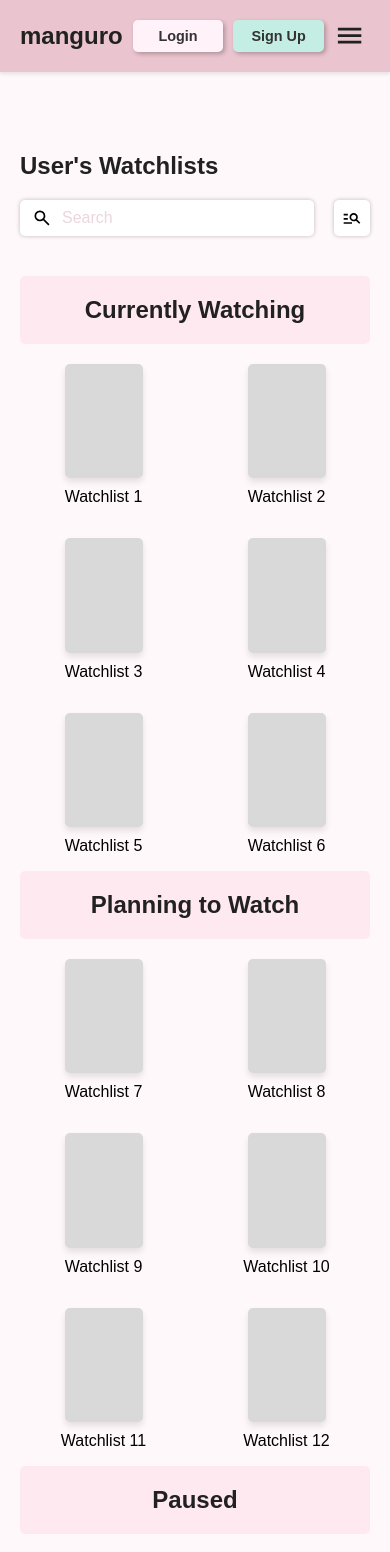
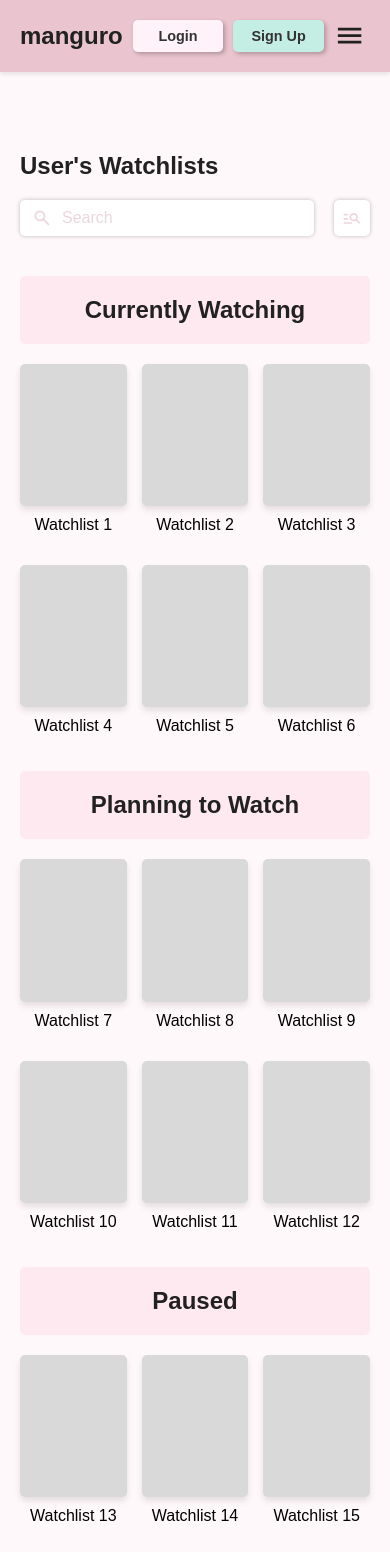
Before and after one commit to Tathkage/manguro, a Next.js app in the folder frontend/: page /user-watchlists in a window 390 px wide. Shown: the top 1552 px of the page. Built offline with nearby package versions, Linux system fonts and the light colour scheme.

Commit message:
Updated User Watchlists & Carousel Component
User watchlists is more accessible and responsive. Each page's carousel was changed to a grid instead of flex, to accommodate for styling changes to the item component.

```diff
--- a/frontend/src/app/user-watchlists/page.tsx
+++ b/frontend/src/app/user-watchlists/page.tsx
@@ -8,126 +8,112 @@ import Item from '../../components/item'; // Adjust the path based on your proje
 
 export default function UserWatchlists() {
   // Sample data for each watchlist section
-  const currentlyWatchingItems = [
+  const watchlists = [
+    {
+      id: 'currently-watching-heading',
+      title: 'Currently Watching',
+      items: [
         { name: 'Watchlist 1', link: '/specific-watchlist/1' },
         { name: 'Watchlist 2', link: '/specific-watchlist/2' },
         { name: 'Watchlist 3', link: '/specific-watchlist/3' },
         { name: 'Watchlist 4', link: '/specific-watchlist/4' },
         { name: 'Watchlist 5', link: '/specific-watchlist/5' },
         { name: 'Watchlist 6', link: '/specific-watchlist/6' },
-  ];
-
-  const planningToWatchItems = [
+      ],
+    },
+    {
+      id: 'planning-to-watch-heading',
+      title: 'Planning to Watch',
+      items: [
         { name: 'Watchlist 7', link: '/specific-watchlist/7' },
         { name: 'Watchlist 8', link: '/specific-watchlist/8' },
         { name: 'Watchlist 9', link: '/specific-watchlist/9' },
         { name: 'Watchlist 10', link: '/specific-watchlist/10' },
         { name: 'Watchlist 11', link: '/specific-watchlist/11' },
         { name: 'Watchlist 12', link: '/specific-watchlist/12' },
-  ];
-
-  const pausedItems = [
+      ],
+    },
+    {
+      id: 'paused-heading',
+      title: 'Paused',
+      items: [
         { name: 'Watchlist 13', link: '/specific-watchlist/13' },
         { name: 'Watchlist 14', link: '/specific-watchlist/14' },
         { name: 'Watchlist 15', link: '/specific-watchlist/15' },
         { name: 'Watchlist 16', link: '/specific-watchlist/16' },
         { name: 'Watchlist 17', link: '/specific-watchlist/17' },
         { name: 'Watchlist 18', link: '/specific-watchlist/18' },
-  ];
-
-  const completedItems = [
+      ],
+    },
+    {
+      id: 'completed-heading',
+      title: 'Completed',
+      items: [
         { name: 'Watchlist 19', link: '/specific-watchlist/19' },
         { name: 'Watchlist 20', link: '/specific-watchlist/20' },
         { name: 'Watchlist 21', link: '/specific-watchlist/21' },
         { name: 'Watchlist 22', link: '/specific-watchlist/22' },
         { name: 'Watchlist 23', link: '/specific-watchlist/23' },
         { name: 'Watchlist 24', link: '/specific-watchlist/24' },
-  ];
-
-  const droppedItems = [
+      ],
+    },
+    {
+      id: 'dropped-heading',
+      title: 'Dropped',
+      items: [
         { name: 'Watchlist 25', link: '/specific-watchlist/25' },
         { name: 'Watchlist 26', link: '/specific-watchlist/26' },
         { name: 'Watchlist 27', link: '/specific-watchlist/27' },
         { name: 'Watchlist 28', link: '/specific-watchlist/28' },
         { name: 'Watchlist 29', link: '/specific-watchlist/29' },
         { name: 'Watchlist 30', link: '/specific-watchlist/30' },
+      ],
+    },
   ];
 
   return (
     <>
       <section className={styles.watchlistsHeader} aria-labelledby="watchlists-heading">
-        <h1>User's Watchlists</h1>
+        <h1 id="watchlists-heading">User's Watchlists</h1>
 
         <div className={styles.headerBottom}>
           {/* Search Bar */}
-          <form className={styles.searchForm} onSubmit={(e) => e.preventDefault()}>
+          <form className={styles.searchForm} onSubmit={(e) => e.preventDefault()} role="search" aria-label="Search Watchlists">
+            <label htmlFor="watchlist-search" className="visually-hidden">Search Watchlists</label>
             <div className={styles.searchInputWrapper}>
               <SearchIcon className={styles.searchIcon} aria-hidden="true" />
               <input
                 type="text"
+                id="watchlist-search"
                 placeholder="Search"
                 className={styles.searchInput}
-                aria-label="Search"
+                aria-describedby="search-description"
               />
             </div>
+            <span id="search-description" className="visually-hidden">Enter keywords to search your watchlists</span>
           </form>
 
           {/* Manage Search Button */}
-          <button className={styles.manageSearchButton} aria-label="Manage Search">
+          <button
+            type="button"
+            className={styles.manageSearchButton}
+            aria-label="Manage Search Filters"
+          >
             <ManageSearchIcon className={styles.manageSearchIcon} aria-hidden="true" />
           </button>
         </div>
       </section>
 
-      {/* Currently Watching Section */}
-      <section className={styles.otherSection} aria-labelledby="watching-heading">
-        <h2 id="watching-heading" className="section-rectangle">Currently Watching</h2>
+      {watchlists.map((section) => (
+        <section key={section.id} className={styles.otherSection} aria-labelledby={section.id}>
+          <h2 id={section.id} className="section-rectangle">{section.title}</h2>
           <div className={styles.itemsContainer}>
-          {currentlyWatchingItems.map((item, index) => (
+            {section.items.map((item, index) => (
               <Item key={index} name={item.name} link={item.link} />
             ))}
           </div>
         </section>
-
-      {/* Planning to Watch Section */}
-      <section className={styles.otherSection} aria-labelledby="planning-heading">
-        <h2 id="planning-heading" className="section-rectangle">Planning to Watch</h2>
-        <div className={styles.itemsContainer}>
-          {planningToWatchItems.map((item, index) => (
-            <Item key={index} name={item.name} link={item.link} />
       ))}
-        </div>
-      </section>
-
-      {/* Paused Section */}
-      <section className={styles.otherSection} aria-labelledby="paused-heading">
-        <h2 id="paused-heading" className="section-rectangle">Paused</h2>
-        <div className={styles.itemsContainer}>
-          {pausedItems.map((item, index) => (
-            <Item key={index} name={item.name} link={item.link} />
-          ))}
-        </div>
-      </section>
-
-      {/* Completed Section */}
-      <section className={styles.otherSection} aria-labelledby="completed-heading">
-        <h2 id="completed-heading" className="section-rectangle">Completed</h2>
-        <div className={styles.itemsContainer}>
-          {completedItems.map((item, index) => (
-            <Item key={index} name={item.name} link={item.link} />
-          ))}
-        </div>
-      </section>
-
-      {/* Dropped Section */}
-      <section className={styles.otherSection} aria-labelledby="dropped-heading">
-        <h2 id="dropped-heading" className="section-rectangle">Dropped</h2>
-        <div className={styles.itemsContainer}>
-          {droppedItems.map((item, index) => (
-            <Item key={index} name={item.name} link={item.link} />
-          ))}
-        </div>
-      </section>
     </>
   );
 }
--- a/frontend/src/styles/home.module.css
+++ b/frontend/src/styles/home.module.css
@@ -65,12 +65,15 @@
 }
 
 .carousel {
-    display: flex;
-    flex-direction: row;
+    display: grid;
+    grid-auto-flow: column;
+    grid-auto-columns: minmax(300px, 1fr); /* Adjust min-width as needed */
     overflow-x: auto;
     scroll-snap-type: x mandatory;
     gap: 16px;
     padding: 16px;
+    /* Optional: align items vertically */
+    align-items: center;
 }
 
 .carousel::-webkit-scrollbar {
@@ -79,6 +82,8 @@
 
 .item {
     scroll-snap-align: start;
+    /* Optional: ensure items take full height if needed */
+    width: 100%;
 }
 
 @media (min-width: 700px) {
--- a/frontend/src/styles/item.module.css
+++ b/frontend/src/styles/item.module.css
@@ -5,10 +5,9 @@
 }
 
 .rectangle {
-    width: 20vw;
-    max-width: 150px;
-    height: calc(20vw * 220 / 150);
-    max-height: calc(150px * 220 / 150);
+  width: 100%;
+  aspect-ratio: 150/200;
+  max-width: 200px;
   background-color: #d9d9d9;
   border-radius: 5px;
   box-shadow: 0 4px 6px rgba(0, 0, 0, 0.1);
@@ -32,6 +31,5 @@
 }
 
 .itemLink:hover .rectangle {
-    /* Optional: Add hover effects if desired */
   background-color: #c0c0c0;
 }
--- a/frontend/src/styles/watchlists.module.css
+++ b/frontend/src/styles/watchlists.module.css
@@ -11,9 +11,22 @@
     width: 100%;
 }
 
-/* Search Bar Container */
-  .searchForm {
+/* Search Form */
+.searchForm {
     flex: 1;
+    position: relative;
+}
+
+/* Visually Hidden Class for Accessibility */
+.visuallyHidden {
+    position: absolute;
+    width: 1px;
+    height: 1px;
+    padding: 0;
+    margin: -1px;
+    overflow: hidden;
+    clip: rect(0, 0, 0, 0);
+    border: 0;
 }
 
 /* Search Input Wrapper */
@@ -28,7 +41,7 @@
 
 /* Search Icon */
 .searchIcon {
-    color: #EBD6DE;
+    fill: #EBD6DE;
     width: 20px;
     height: 20px;
     flex-shrink: 0;
@@ -44,13 +57,11 @@
     width: 100%;
 }
 
-/* Placeholder Text Color */
 .searchInput::placeholder {
     color: #EBD6DE;
     opacity: 1;
 }
 
-/* Optional: Vendor Prefixes for Placeholder */
 .searchInput::-webkit-input-placeholder {
     color: #EBD6DE;
     opacity: 1;
@@ -89,15 +100,49 @@
     outline: 2px solid #000;
 }
 
+/* Manage Search Icon */
 .manageSearchIcon {
-    color: #EBD6DE;
+    fill: #EBD6DE;
     width: 20px;
     height: 20px;
 }
 
+/* Items Container as a List */
 .itemsContainer {
     display: grid;
-    grid-template-columns: repeat(auto-fill, minmax(150px, 1fr));
-    gap: 16px;
+    grid-template-columns: repeat(auto-fill, minmax(100px, 1fr));
     width: 100%;
+    list-style: none;
+    padding: 0;
+    margin: 0;
+    gap: 15px;
+    margin-bottom: 20px;
 }
+
+/* Ensure focus styles for interactive elements */
+.searchInput:focus {
+    outline: 2px solid #000;
+    border-radius: 3px;
+}
+
+.manageSearchButton:focus {
+    outline: 2px solid #000;
+}
+
+@media (min-width: 450px) {
+    .itemsContainer {
+        grid-template-columns: repeat(auto-fit, minmax(120px, 1fr));
+    }
+}
+
+@media (min-width: 900px) {
+    .itemsContainer {
+        grid-template-columns: repeat(auto-fit, minmax(140px, 1fr));
+    }
+}
+
+@media (min-width: 1200px) {
+    .itemsContainer {
+        grid-template-columns: repeat(auto-fit, minmax(160px, 1fr));
+    }
+}
```
Also changed, not shown: frontend/src/styles/carousel.module.css (+11 -5 lines). Lines whose indentation alone changed are shown as unchanged.
